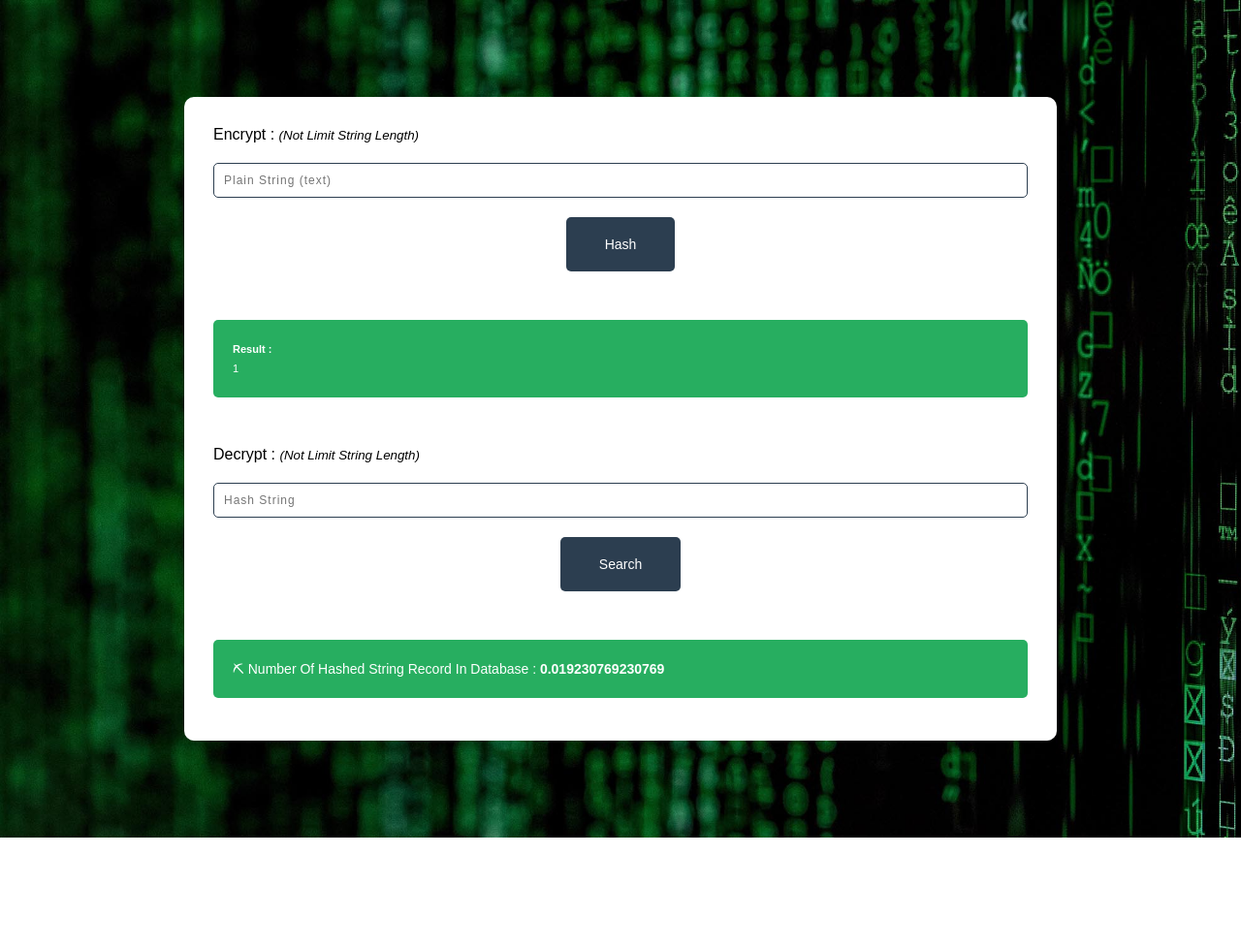
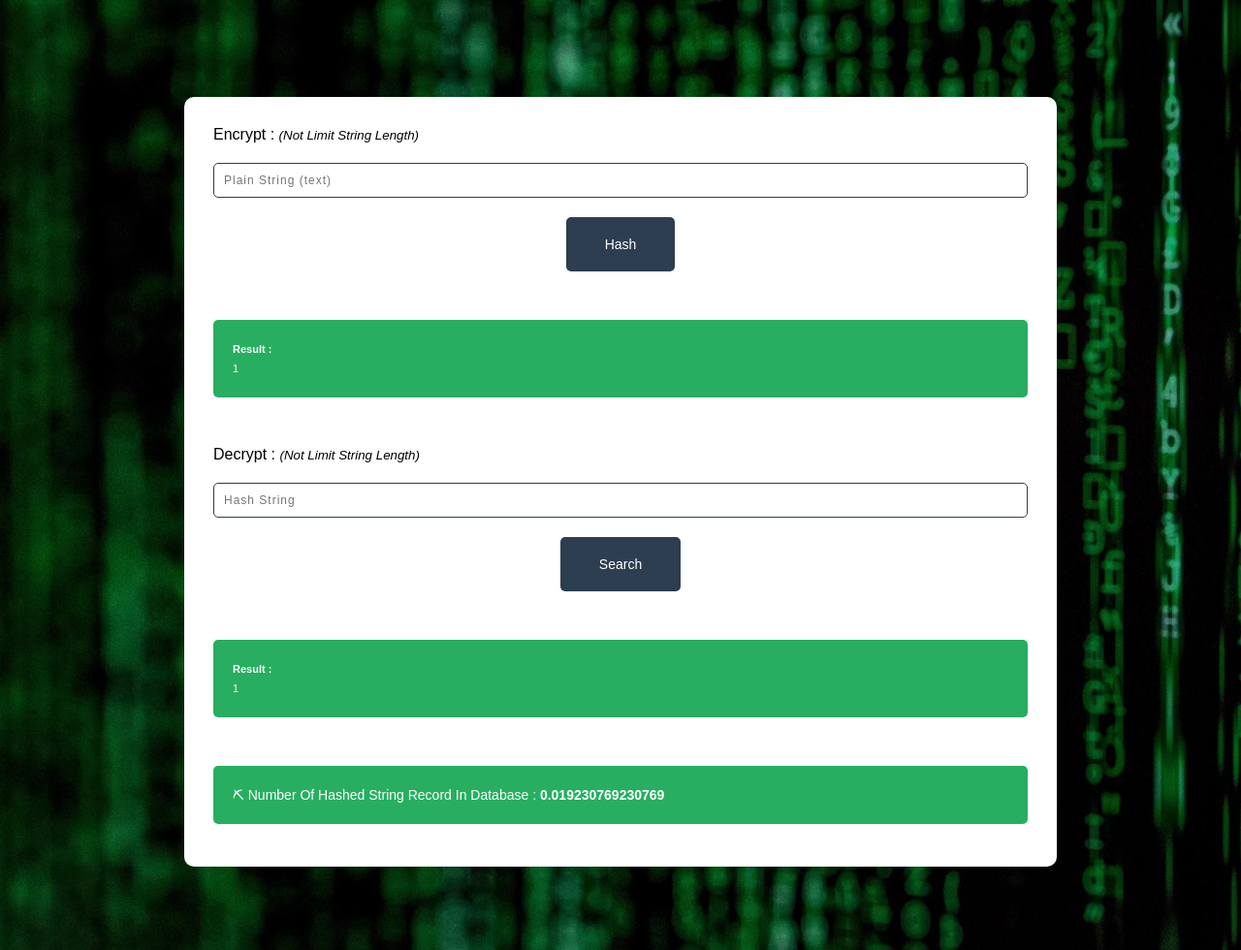
Before and after one commit to amirsh-nll/hashcode, a PHP site: page / in a window 1280 px wide. Shown: the top 980 px of the page at 97% size. Before the commit the page ends 864 px from the top, so only its background shows below. Run offline with PHP 8.4, Linux system fonts and the light colour scheme; the visitor is signed in with stand-in values (Sample User, id 1); data comes from the database, SQL or seed files in the repository; tables that the repository leaves empty hold one stand-in row (values such as "Sample post").

Commit message:
commit #4
finish decode section

```diff
--- a/hashclass.php
+++ b/hashclass.php
@@ -58,6 +58,23 @@ class HashClass
 			return 0;
 	}
 
+	public function find_algorithm($id)
+	{
+		$id = $this->clean($id);
+
+		if(empty($id) || !is_numeric($id))
+			return -1;
+
+		$query = "SELECT * FROM `tbl_algorithm` WHERE `id` ='" . $id . "'";
+		$result = mysqli_query($this->connection, $query);
+		if ($result !== false) {
+			$result = mysqli_fetch_row($result);
+			return $result[1];
+		}
+		else
+			return 0;
+	}
+
 	public function algorithm()
 	{
 		$query = "SELECT * FROM `tbl_algorithm`";
@@ -98,6 +115,22 @@ class HashClass
 			return 0;
 	}
 
+	public function find($hashed)
+	{
+		$hashed = $this->clean($hashed);
+
+		if(empty($hashed))
+			return -1;
+
+		$query = "SELECT * FROM `tbl_data` WHERE `hash_string` ='" . $hashed . "'";
+		$result = mysqli_query($this->connection, $query);
+		if ($result !== false) {
+			$result = mysqli_fetch_row($result);
+			return $result;
+		}
+		else
+			return 0;
+	}
 
 }
 
--- a/index.php
+++ b/index.php
@@ -37,6 +37,16 @@
 				<label for="hashstring">Decrypt : <small><i>(Not Limit String Length)</i></small></label>
 				<input type="text" id="hashstring" name="hashstring" placeholder="Hash String" />
 				<input type="submit" name="search" value="Search" />
+				<?php
+					if(isset($_SESSION['decode']) && !empty($_SESSION['decode']))
+					{
+						if($_SESSION['decode'] === "Sorry, Not Found...!!")
+							echo "<div class='result-error-box'><strong>Result : </strong><br />" . $_SESSION['decode'] . "</div>";
+						else
+							echo "<div class='result-box'><strong>Result : </strong><br />" . $_SESSION['decode'] . "</div>";
+						unset($_SESSION['decode']);
+					}
+				?>
 			</form>
 
 			<p class="dark-alarm">⛏ Number Of Hashed String Record In Database : <strong><?php echo $hash_count; ?></strong></p>
--- a/layout.css
+++ b/layout.css
@@ -79,3 +79,17 @@ ul, li {
 	box-sizing: border-box;
 	line-height: 20px;
 }
+.form .result-error-box {
+	font-size: 11px;
+	line-height: 30px;
+	word-wrap: break-word;
+	margin-top: 50px;
+	padding: 20px;
+	width: 100%;
+	display: block;
+	background-color: #c0392b;
+	color:#fff;
+	border-radius: 5px;
+	box-sizing: border-box;
+	line-height: 20px;
+}
```
Also changed, not shown: decrypt.php (+18 -0 lines).
